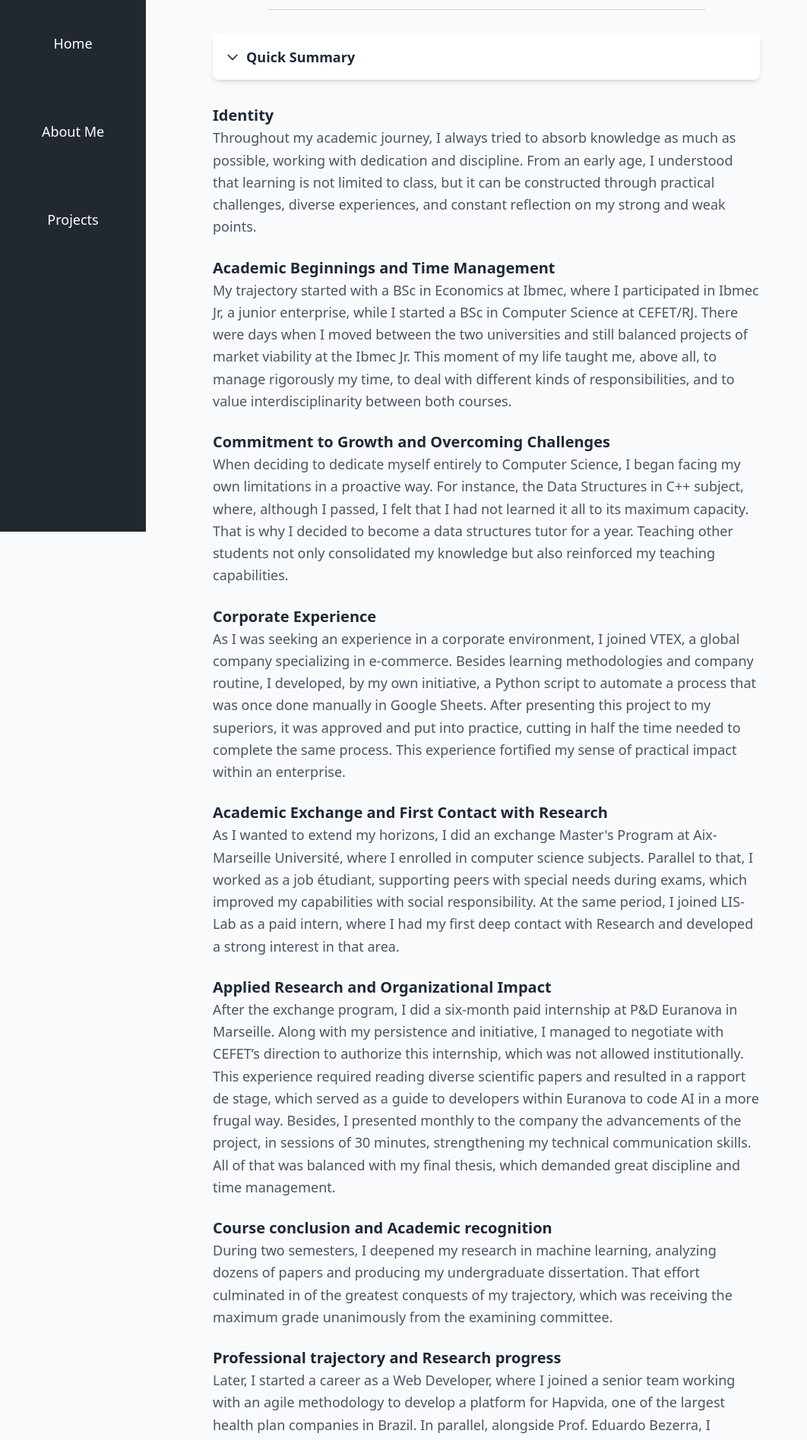
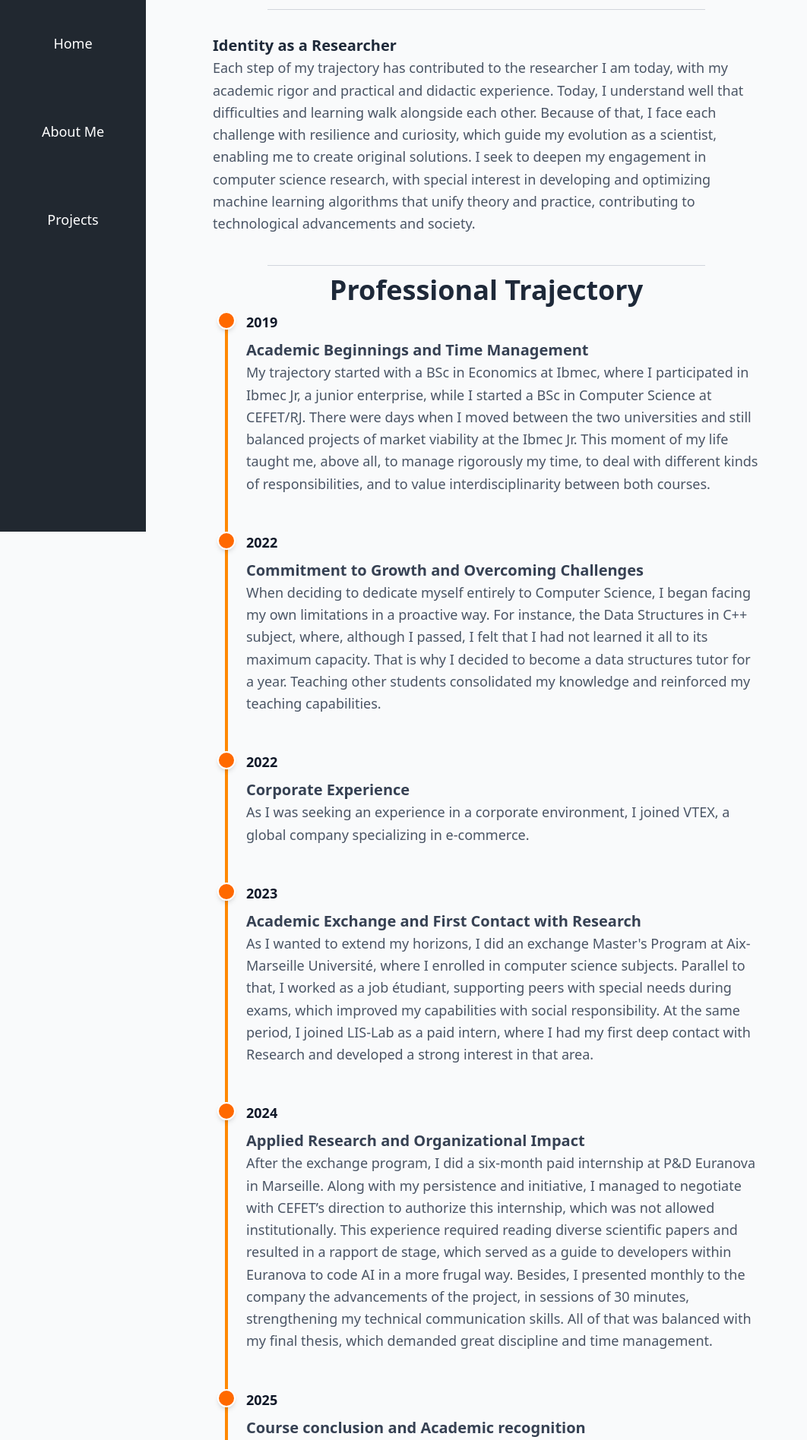
Before and after one commit to paraizovinicius/paraizovinicius.github.io, a React (Vite) app in the folder vite-project/: page /AboutMe in a window 1280 px wide. Shown: the part 100-1996 px from the top of the page at 76% size, without its empty margins (0-1062 px from the left). Built offline with nearby package versions, Linux system fonts and the light colour scheme.

Commit message:
alterações em about me

```diff
--- /dev/null
+++ b/vite-project/src/components/timeline.tsx
@@ -0,0 +1,33 @@
+import React from "react";
+
+interface TimelineItem {
+  id: string;
+  year: string;
+  content: React.ReactNode;
+}
+
+interface TimelineProps {
+  items: TimelineItem[];
+}
+
+export function TimelineComponent({ items }: TimelineProps) {
+  return (
+    <div className="relative border-l-4 border-orange-400 ml-4">
+      {items.map((item) => (
+        <div key={item.id} className="mb-12 relative">
+          {/* Anchor for scroll */}
+          <div id={item.id}></div>
+
+          {/* Dot */}
+          <div className="absolute -left-[14px] top-0 w-6 h-6 rounded-full bg-orange-500 border-2 border-white shadow-md"></div>
+
+          {/* Content */}
+          <div className="ml-6">
+            <div className="text-lg font-semibold text-gray-900 text-left">{item.year}</div>
+            <div className="mt-2 text-gray-700">{item.content}</div>
+          </div>
+        </div>
+      ))}
+    </div>
+  );
+}
--- a/vite-project/src/pages/aboutMe.tsx
+++ b/vite-project/src/pages/aboutMe.tsx
@@ -1,12 +1,7 @@
 import React from "react";
+import { TimelineComponent } from "../components/timeline";
 
 const AboutMe: React.FC = () => {
-    const scrollToSection = (sectionId: string) => {
-        const element = document.getElementById(sectionId);
-        if (element) {
-            element.scrollIntoView({ behavior: 'smooth' });
-        }
-    };
 
     return (
         <div className="min-h-screen bg-gray-50 text-gray-800 mt-8 md:mt-0 ">
@@ -15,157 +10,119 @@ const AboutMe: React.FC = () => {
                 <h1 className="text-4xl font-bold mb-2 text-center">About me</h1>
                 <hr className="border-t border-gray-300 mt-2 mb-1.5 max-w-[80%] mx-auto mb-8" />
 
-                {/* Quick Summary Navigation */}
-                <details className="bg-white rounded-lg shadow-md p-2 mb-8">
-                <summary className="cursor-pointer text-lg font-semibold text-gray-800 flex items-center gap-2 p-2 hover:text-blue-600">
-                    {/* You can replace this with an icon from lucide-react or heroicons */}
-                    <svg
-                    xmlns="http://www.w3.org/2000/svg"
-                    className="h-5 w-5"
-                    fill="none"
-                    viewBox="0 0 24 24"
-                    stroke="currentColor"
-                    >
-                    <path strokeLinecap="round" strokeLinejoin="round" strokeWidth={2} d="M19 9l-7 7-7-7" />
-                    </svg>
-                    Quick Summary
-                </summary>
-
-                <div className="grid grid-cols-1 md:grid-cols-2 gap-2 mt-3">
-                    <div
-                    onClick={() => scrollToSection('identity')}
-                    className="cursor-pointer text-left p-3 rounded-md bg-blue-50 hover:bg-blue-100 transition-colors border border-blue-200 hover:border-blue-300"
-                    >
-                    <span className="font-semibold text-blue-700">1. Identity</span>
-                    </div>
-
-                    <div
-                    onClick={() => scrollToSection('academic-beginnings')}
-                    className="cursor-pointer text-left p-3 rounded-md bg-green-50 hover:bg-green-100 transition-colors border border-green-200 hover:border-green-300"
-                    >
-                    <span className="font-semibold text-green-700">2. Academic Beginnings</span>
-                    </div>
-
-                    <div
-                    onClick={() => scrollToSection('commitment-growth')}
-                    className="cursor-pointer text-left p-3 rounded-md bg-purple-50 hover:bg-purple-100 transition-colors border border-purple-200 hover:border-purple-300"
-                    >
-                    <span className="font-semibold text-purple-700">3. Commitment to Growth</span>
-                    </div>
-
-                    <div
-                    onClick={() => scrollToSection('corporate-experience')}
-                    className="cursor-pointer text-left p-3 rounded-md bg-orange-50 hover:bg-orange-100 transition-colors border border-orange-200 hover:border-orange-300"
-                    >
-                    <span className="font-semibold text-orange-700">4. Corporate Experience</span>
-                    </div>
-
-                    <div
-                    onClick={() => scrollToSection('academic-exchange')}
-                    className="cursor-pointer text-left p-3 rounded-md bg-indigo-50 hover:bg-indigo-100 transition-colors border border-indigo-200 hover:border-indigo-300"
-                    >
-                    <span className="font-semibold text-indigo-700">5. Academic Exchange</span>
-                    </div>
-
-                    <div
-                    onClick={() => scrollToSection('applied-research')}
-                    className="cursor-pointer text-left p-3 rounded-md bg-red-50 hover:bg-red-100 transition-colors border border-red-200 hover:border-red-300"
-                    >
-                    <span className="font-semibold text-red-700">6. Applied Research</span>
-                    </div>
-
-                    <div
-                    onClick={() => scrollToSection('course-conclusion')}
-                    className="cursor-pointer text-left p-3 rounded-md bg-teal-50 hover:bg-teal-100 transition-colors border border-teal-200 hover:border-teal-300"
-                    >
-                    <span className="font-semibold text-teal-700">7. Course Conclusion</span>
-                    </div>
-
-                    <div
-                    onClick={() => scrollToSection('professional-trajectory')}
-                    className="cursor-pointer text-left p-3 rounded-md bg-yellow-50 hover:bg-yellow-100 transition-colors border border-yellow-200 hover:border-yellow-300"
-                    >
-                    <span className="font-semibold text-yellow-700">8. Professional Trajectory</span>
-                    </div>
-
-                    <div
-                    onClick={() => scrollToSection('identity-researcher')}
-                    className="cursor-pointer text-left p-3 rounded-md bg-pink-50 hover:bg-pink-100 transition-colors border border-pink-200 hover:border-pink-300 md:col-span-2"
-                    >
-                    <span className="font-semibold text-pink-700">9. Identity as a Researcher</span>
-                    </div>
-                </div>
-                </details>
-
-                <div id="identity"></div>
-                <div>
-                    <div className="font-bold text-[20px] text-left">Identity</div>
-                    <div className="text-gray-600 leading-relaxed text-[18px] text-left">
-                        Throughout my academic journey, I always tried to absorb knowledge as much as possible, working with dedication and discipline. From an early age, I understood that learning is not limited to class, but it can be constructed through practical challenges, diverse experiences, and constant reflection on my strong and weak points.
-                    </div>
-                </div>
-                <div id="academic-beginnings"></div>
-                <div>
-                    <div className="font-bold text-[20px] text-left">Academic Beginnings and Time Management</div>
-                    <div className="text-gray-600 leading-relaxed text-[18px] text-left">
-                        My trajectory started with a BSc in Economics at Ibmec, where I participated in Ibmec Jr, a junior enterprise, while I started a BSc in Computer Science at CEFET/RJ. There were days when I moved between the two universities and still balanced projects of market viability at the Ibmec Jr. This moment of my life taught me, above all, to manage rigorously my time, to deal with different kinds of responsibilities, and to value interdisciplinarity between both courses.
-                    </div>
-                </div>
-                <div id="commitment-growth"></div>
-                <div>
-                    <div className="font-bold text-[20px] text-left">Commitment to Growth and Overcoming Challenges</div>
-                    <div className="text-gray-600 leading-relaxed text-[18px] text-left">
-                        When deciding to dedicate myself entirely to Computer Science, I began facing my own limitations in a proactive way. For instance, the Data Structures in C++ subject, where, although I passed, I felt that I had not learned it all to its maximum capacity. That is why I decided to become a data structures tutor for a year. Teaching other students not only consolidated my knowledge but also reinforced my teaching capabilities.
-                    </div>
-                </div>
-
-                <div id="corporate-experience"></div>
-                <div>
-                    <div className="font-bold text-[20px] text-left">Corporate Experience </div>
-                    <div className="text-gray-600 leading-relaxed text-[18px] text-left">
-                        As I was seeking an experience in a corporate environment, I joined VTEX, a global company specializing in e-commerce. Besides learning methodologies and company routine, I developed, by my own initiative, a Python script to automate a process that was once done manually in Google Sheets. After presenting this project to my superiors, it was approved and put into practice, cutting in half the time needed to complete the same process. This experience fortified my sense of practical impact within an enterprise.
-                    </div>
-                </div>
-
-                <div id="academic-exchange"></div>
-                <div>
-                    <div className="font-bold text-[20px] text-left">Academic Exchange and First Contact with Research</div>
-                    <div className="text-gray-600 leading-relaxed text-[18px] text-left">
-                        As I wanted to extend my horizons, I did an exchange Master's Program at Aix-Marseille Université, where I enrolled in computer science subjects. Parallel to that, I worked as a job étudiant, supporting peers with special needs during exams, which improved my capabilities with social responsibility. At the same period, I joined LIS-Lab as a paid intern, where I had my first deep contact with Research and developed a strong interest in that area.
-                    </div>
-                </div>
-
-                <div id="applied-research"></div>
-                <div>
-                    <div className="font-bold text-[20px] text-left">Applied Research and Organizational Impact</div>
-                    <div className="text-gray-600 leading-relaxed text-[18px] text-left">
-                        After the exchange program, I did a six-month paid internship at P&D Euranova in Marseille. Along with my persistence and initiative, I managed to negotiate with CEFET’s direction to authorize this internship, which was not allowed institutionally. This experience required reading diverse scientific papers and resulted in a rapport de stage, which served as a guide to developers within Euranova to code AI in a more frugal way. Besides, I presented monthly to the company the advancements of the project, in sessions of 30 minutes, strengthening my technical communication skills. All of that was balanced with my final thesis, which demanded great discipline and time management.
-                    </div>
-                </div>
-
-                <div id="course-conclusion"></div>
-                <div>
-                    <div className="font-bold text-[20px] text-left">Course conclusion and Academic recognition </div>
-                    <div className="text-gray-600 leading-relaxed text-[18px] text-left">
-                        During two semesters, I deepened my research in machine learning, analyzing dozens of papers and producing my undergraduate dissertation. That effort culminated in of the greatest conquests of my trajectory, which was receiving the maximum grade unanimously from the examining committee.
-                    </div>
-                </div>
-
-                <div id="professional-trajectory"></div>
-                <div>
-                    <div className="font-bold text-[20px] text-left">Professional trajectory and Research progress </div>
-                    <div className="text-gray-600 leading-relaxed text-[18px] text-left">
-                        Later, I started a career as a Web Developer, where I joined a senior team working with an agile methodology to develop a platform for Hapvida, one of the largest health plan companies in Brazil. In parallel, alongside Prof. Eduardo Bezerra, I developed the project Nemesis, derived from my thesis. That project won first place in a national contest with 44 other participants and was later presented by Prof. Bezerra and me at Painel Telebrasil 2025 in Brazil’s capital city, Brasília.
-                    </div>
-                </div>
-
-                <div id="identity-researcher"></div>
                 <div>
                     <div className="font-bold text-[20px] text-left">Identity as a Researcher</div>
                     <div className="text-gray-600 leading-relaxed text-[18px] text-left">
                         Each step of my trajectory has contributed to the researcher I am today, with my academic rigor and practical and didactic experience. Today, I understand well that difficulties and learning walk alongside each other. Because of that, I face each challenge with resilience and curiosity, which guide my evolution as a scientist, enabling me to create original solutions. I seek to deepen my engagement in computer science research, with special interest in developing and optimizing machine learning algorithms that unify theory and practice, contributing to technological advancements and society.
                     </div>
                 </div>
+
+                <hr className="border-t border-gray-300 mt-2 mb-1.5 max-w-[80%] mx-auto mt-10 mb-3" />
+                <h2 className="text-4xl font-semibold mb-2 text-center">Professional Trajectory</h2>
+
+                <TimelineComponent
+                    items={[
+                        {
+                        id: "academic-beginnings",
+                        year: "2019",
+                        content: (
+                            <>
+                            <div className="font-bold text-[20px] text-left">
+                                Academic Beginnings and Time Management
+                            </div>
+                            <div className="text-gray-600 leading-relaxed text-[18px] text-left">
+                                My trajectory started with a BSc in Economics at Ibmec, where I participated in Ibmec Jr, a junior enterprise, while I started a BSc in Computer Science at CEFET/RJ. There were days when I moved between the two universities and still balanced projects of market viability at the Ibmec Jr. This moment of my life taught me, above all, to manage rigorously my time, to deal with different kinds of responsibilities, and to value interdisciplinarity between both courses.
+
+                            </div>
+                            </>
+                        ),
+                        },
+                        {
+                        id: "commitment-growth",
+                        year: "2022",
+                        content: (
+                            <>
+                            <div className="font-bold text-[20px] text-left">
+                                Commitment to Growth and Overcoming Challenges
+                            </div>
+                            <div className="text-gray-600 leading-relaxed text-[18px] text-left">
+                                When deciding to dedicate myself entirely to Computer Science, I began facing my own limitations in a proactive way. For instance, the Data Structures in C++ subject, where, although I passed, I felt that I had not learned it all to its maximum capacity. That is why I decided to become a data structures tutor for a year. Teaching other students consolidated my knowledge and reinforced my teaching capabilities.
+                            </div>
+                            </>
+                        ),
+                        },
+                        {
+                        id: "corporate-experience",
+                        year: "2022",
+                        content: (
+                            <>
+                            <div className="font-bold text-[20px] text-left">Corporate Experience</div>
+                            <div className="text-gray-600 leading-relaxed text-[18px] text-left">
+                                As I was seeking an experience in a corporate environment, I joined VTEX, a global company specializing in e-commerce.
+                            </div>
+                            </>
+                        ),
+                        },
+                        {
+                        id: "academic-exchange",
+                        year: "2023",
+                        content: (
+                            <>
+                            <div className="font-bold text-[20px] text-left">
+                                Academic Exchange and First Contact with Research
+                            </div>
+                            <div className="text-gray-600 leading-relaxed text-[18px] text-left">
+                                As I wanted to extend my horizons, I did an exchange Master's Program at Aix-Marseille Université, where I enrolled in computer science subjects. Parallel to that, I worked as a job étudiant, supporting peers with special needs during exams, which improved my capabilities with social responsibility. At the same period, I joined LIS-Lab as a paid intern, where I had my first deep contact with Research and developed a strong interest in that area.
+                            </div>
+                            </>
+                        ),
+                        },
+                        {
+                        id: "applied-research",
+                        year: "2024",
+                        content: (
+                            <>
+                            <div className="font-bold text-[20px] text-left">
+                                Applied Research and Organizational Impact
+                            </div>
+                            <div className="text-gray-600 leading-relaxed text-[18px] text-left">
+                                After the exchange program, I did a six-month paid internship at P&D Euranova in Marseille. Along with my persistence and initiative, I managed to negotiate with CEFET’s direction to authorize this internship, which was not allowed institutionally. This experience required reading diverse scientific papers and resulted in a rapport de stage, which served as a guide to developers within Euranova to code AI in a more frugal way. Besides, I presented monthly to the company the advancements of the project, in sessions of 30 minutes, strengthening my technical communication skills. All of that was balanced with my final thesis, which demanded great discipline and time management.
+                            </div>
+                            </>
+                        ),
+                        },
+                        {
+                        id: "course-conclusion",
+                        year: "2025",
+                        content: (
+                            <>
+                            <div className="font-bold text-[20px] text-left">
+                                Course conclusion and Academic recognition
+                            </div>
+                            <div className="text-gray-600 leading-relaxed text-[18px] text-left">
+                                During two semesters, I deepened my research in machine learning, analyzing dozens of papers and producing my undergraduate dissertation. That effort culminated in of the greatest conquests of my trajectory, which was receiving the maximum grade unanimously from the examining committee.
+                            </div>
+                            </>
+                        ),
+                        },
+                        {
+                        id: "professional-trajectory",
+                        year: "2025",
+                        content: (
+                            <>
+                            <div className="font-bold text-[20px] text-left">
+                                Professional trajectory and Research progress
+                            </div>
+                            <div className="text-gray-600 leading-relaxed text-[18px] text-left">
+                                Later, I started a career as a Web Developer, where I joined a senior team working with an agile methodology to develop a platform for Hapvida, one of the largest health plan companies in Brazil. In parallel, alongside Prof. Eduardo Bezerra, I developed the project Nemesis, derived from my thesis. That project won first place in a national contest with 44 other participants and was later presented by Prof. Bezerra and me at Painel Telebrasil 2025 in Brazil’s capital city, Brasília.
+                            </div>
+                            </>
+                        ),
+                        },
+                    ]}
+                    />
+
+
             </section>
 
         </div>
--- a/vite-project/src/pages/projects.tsx
+++ b/vite-project/src/pages/projects.tsx
@@ -5,7 +5,7 @@ const Projects: React.FC = () => {
     return (
         <div className="min-h-screen pl-0 md:pl-22 md:max-w-[70%] mx-auto bg-gray-50 text-gray-800 py-12 px-6 mt-8 md:mt-0">
             <h1 className="text-4xl font-bold mb-8 text-center">Projects</h1>
-            <div className="max-w-4xl mx-auto grid gap-8 md:grid-cols-1">
+            <div className="max-w-4xl mx-auto grid gap-8 md:grid-cols-1 pl-4">
                 <ProjectCard
                     title="Government Spending Audit: A Natural Language Processing Approach"
                     description={<div>Applied a non-official Deep Embedded Clustering (DEC) algorithm implementation from <a href="https://github.com/vlukiyanov/pt-dec/tree/master" target="_blank" rel="noopener noreferrer" className="text-blue-400 underline">
```
Also changed, not shown: vite-project/src/pages/landingPage.tsx (+5 -5 lines), 1 other file (tests, documents, lock files or other folders).
